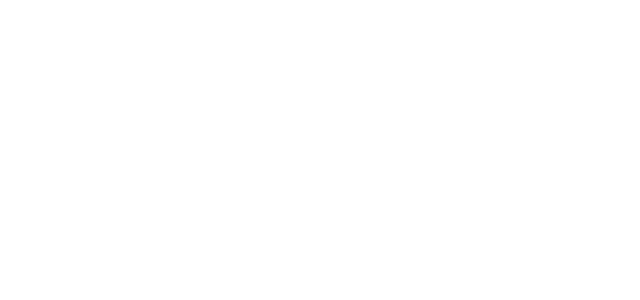
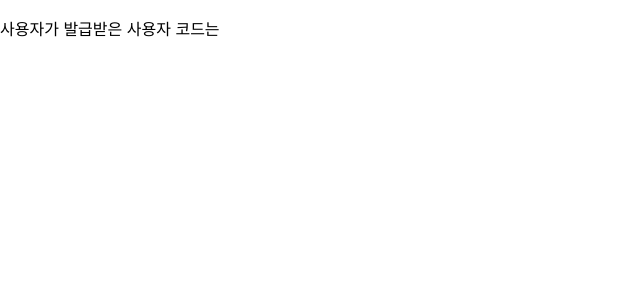
Before and after one commit to skymill2000/fintech_20210524, a React (Create React App) app in the folder fintech/: page /authResult in a window 1280 px wide. Shown: the top 300 px of the page, without its empty margins (0-640 px from the left). Built offline with nearby package versions, Linux system fonts and the light colour scheme.

Commit message:
사용자 인증 코드를 javascript object 변환하여 출력 추가 라이브러리는 query-string useLocation Hook 추가

```diff
--- a/fintech/package.json
+++ b/fintech/package.json
@@ -7,6 +7,7 @@
     "@testing-library/react": "^11.1.0",
     "@testing-library/user-event": "^12.1.10",
     "axios": "^0.21.1",
+    "query-string": "^7.0.0",
     "react": "^17.0.2",
     "react-dom": "^17.0.2",
     "react-router-dom": "^5.2.0",
--- a/fintech/src/App.js
+++ b/fintech/src/App.js
@@ -2,6 +2,7 @@
 import { BrowserRouter as Router, Switch, Route } from "react-router-dom";
 import AxiosComponent from "./component/AxiosComponent";
 import ListComponent from "./component/ListComponent";
+import AuthResultPage from "./pages/AuthResultPage";
 import MainPage from "./pages/MainPage";
 import NewsPage from "./pages/NewsPage";
 
@@ -21,6 +22,9 @@
         <Route path="/main" exact>
           <MainPage />
         </Route>
+        <Route path="/authResult" exact>
+          <AuthResultPage />
+        </Route>
       </Switch>
     </Router>
   );
--- /dev/null
+++ b/fintech/src/pages/AuthResultPage.js
@@ -0,0 +1,16 @@
+import React from "react";
+import { useLocation } from "react-router-dom";
+import queryString from "query-string";
+
+const AuthResultPage = () => {
+  const { search } = useLocation();
+  const { code } = queryString.parse(search);
+  return (
+    <>
+      <p>사용자가 발급받은 사용자 코드는</p>
+      <p>{code}</p>
+    </>
+  );
+};
+
+export default AuthResultPage;
--- a/fintech/src/pages/MainPage.js
+++ b/fintech/src/pages/MainPage.js
@@ -6,6 +6,7 @@
   const openUserAuthPage = () => {
     let tmpwindow = window.open("about:blank");
     let clientId = "q7kH44ThJwjpvNRg0BbJvE1yxvx5X53DKz1rNgPF";
+    //클라이언트 아이디를 본인것으로 입력해주세요
     let authPageUrl = `https://testapi.openbanking.or.kr/oauth/2.0/authorize?response_type=code&client_id=${clientId}&redirect_uri=http://localhost:3000/authResult&scope=login inquiry transfer&state=12345678901234567890123456789012&auth_type=0`;
     tmpwindow.location.href = authPageUrl;
   };
```
Also changed, not shown: 1 other file (tests, documents, lock files or other folders).
